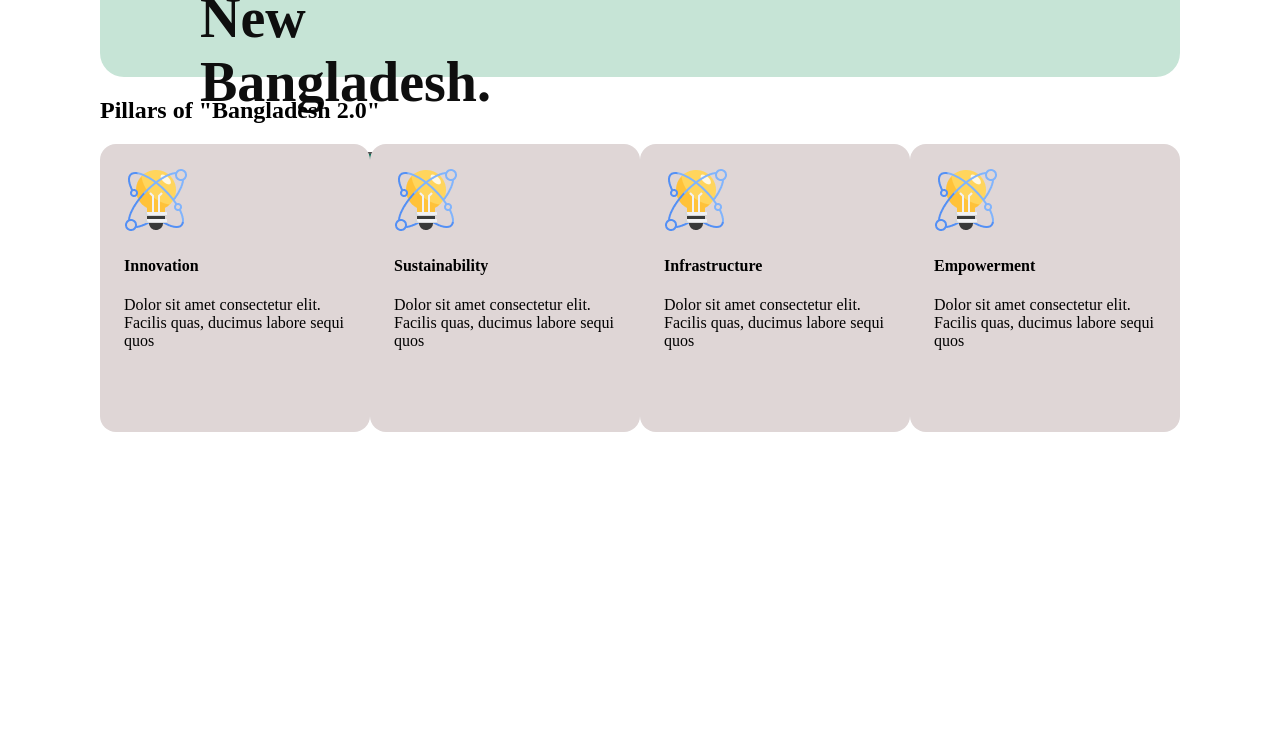
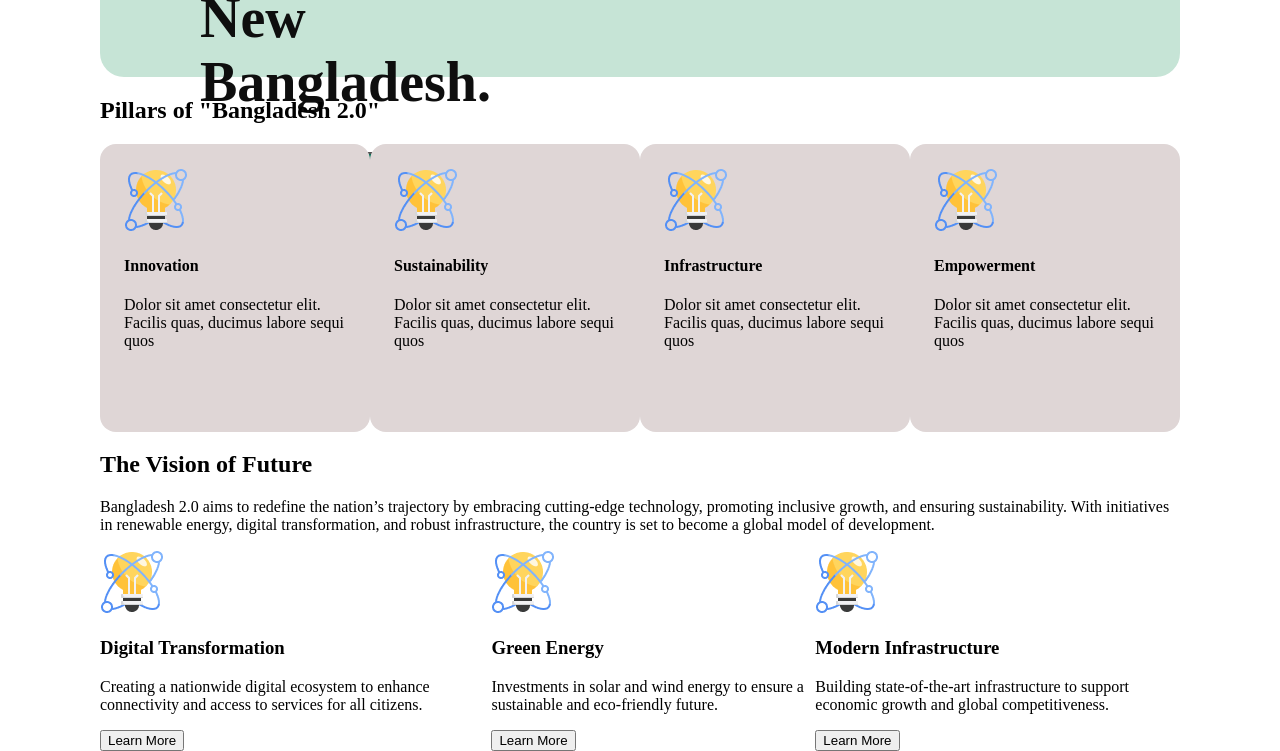
Before and after one commit to anamul-hoque-shourov/bangladesh2.0, a plain HTML site: page index.html in a window 1280 px wide. Shown: the part 630-1381 px from the top of the page. Before the commit the page ends 1062 px from the top, so only its background shows below. Drawn offline with Linux system fonts and the light colour scheme.

Commit message:
the vision of future

```diff
--- a/index.html
+++ b/index.html
@@ -50,6 +50,30 @@
                     </div>
                 </div>
             </section>
+            <section>
+                <h2>The Vision of Future</h2>
+                <p>Bangladesh 2.0 aims to redefine the nation’s trajectory by embracing cutting-edge technology, promoting inclusive growth, and ensuring sustainability. With initiatives in renewable energy, digital transformation, and robust infrastructure, the country is set to become a global model of development.</p>
+                <div class="section2">
+                    <div class="mission">
+                        <img src="/B11A1--assignment-1-main/assets/card-icon.png" alt="">
+                        <h3>Digital Transformation</h3>
+                        <p>Creating a nationwide digital ecosystem to enhance connectivity and access to services for all citizens.</p>
+                        <a href=""><button>Learn More</button></a>
+                    </div>
+                    <div class="mission">
+                        <img src="/B11A1--assignment-1-main/assets/card-icon.png" alt="">
+                        <h3>Green Energy</h3>
+                        <p>Investments in solar and wind energy to ensure a sustainable and eco-friendly future.</p>
+                        <a href=""><button>Learn More</button></a>
+                    </div>
+                    <div class="mission">
+                        <img src="/B11A1--assignment-1-main/assets/card-icon.png" alt="">
+                        <h3>Modern Infrastructure</h3>
+                        <p>Building state-of-the-art infrastructure to support economic growth and global competitiveness.</p>
+                        <a href=""><button>Learn More</button></a>
+                    </div>
+                </div>
+            </section>
         </main>
     </body>
     </html>
--- a/styles/styles.css
+++ b/styles/styles.css
@@ -92,3 +92,11 @@ nav ul li{
     padding: 24px 24px;
     border-radius: 16px;
 }
+
+/* section 2 */
+
+.section2{
+    display: flex;
+    justify-content: space-around;
+    align-items: center;
+}
```
